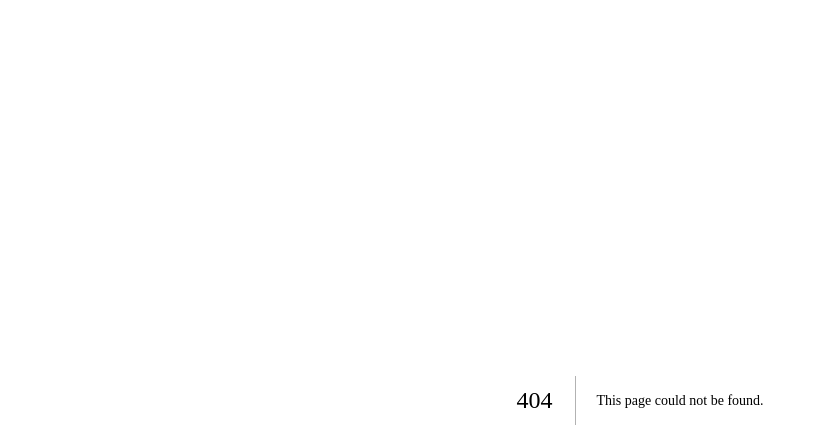
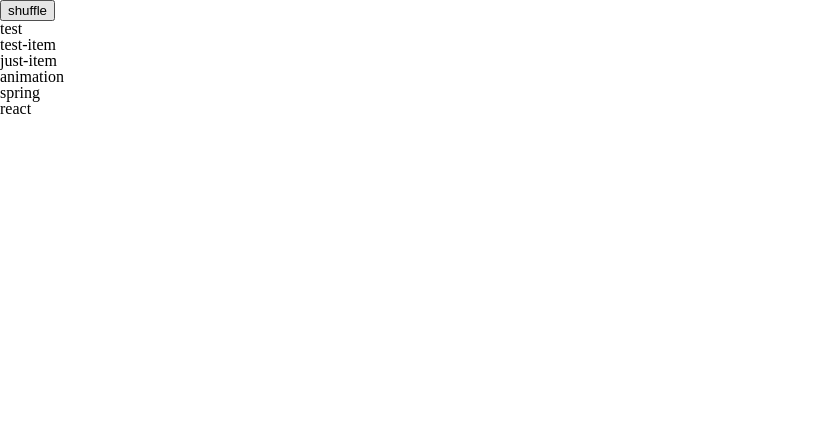
Before and after one commit to Pig-Cola/next-todo, a Next.js app: page /spring-test in a window 1280 px wide. Before the commit this address had no page. Shown: the top 446 px of the page, without its empty margins (0-822 px from the left). Built offline with nearby package versions, Linux system fonts and the light colour scheme.

Commit message:
react spring 임시저장

```diff
--- a/package.json
+++ b/package.json
@@ -13,6 +13,7 @@
     "prop-types": "^15.8.1",
     "react": "17.0.2",
     "react-dom": "17.0.2",
+    "react-spring": "^9.4.2",
     "sass": "^1.49.7",
     "swr": "^1.2.1"
   },
--- /dev/null
+++ b/pages/spring-test/index.jsx
@@ -0,0 +1,85 @@
+import _ from 'lodash'
+import { classOption } from 'utill'
+import style from './index.module.scss'
+
+import { useMemo, useState } from 'react'
+import { animated, easings, useSpring } from 'react-spring'
+
+const classname = classOption(style)
+
+export default function SpringTest() {
+  const [items, setItems] = useState([
+    {
+      value: 'test',
+      position: 0,
+      key: 'key-item-0',
+    },
+    {
+      value: 'test-item',
+      position: 1,
+      key: 'key-item-1',
+    },
+    {
+      value: 'just-item',
+      position: 2,
+      key: 'key-item-2',
+    },
+    {
+      value: 'animation',
+      position: 3,
+      key: 'key-item-3',
+    },
+    {
+      value: 'spring',
+      position: 4,
+      key: 'key-item-4',
+    },
+    {
+      value: 'react',
+      position: 5,
+      key: 'key-item-5',
+    },
+  ])
+
+  const spring = useSpring({
+    from: {
+      color: '#000',
+      fontSize: '16px',
+    },
+    to: [
+      {
+        color: 'red',
+        fontSize: '30px',
+      },
+      {
+        color: '#000',
+        fontSize: '16px',
+      },
+    ],
+  })
+
+  const displayItems = useMemo(() => {
+    return _(items)
+      .map(({ value, position, key }) => {
+        return (
+          <div className={classname('test-name')} key={key}>
+            {value}
+          </div>
+        )
+      })
+      .value()
+  }, [items])
+
+  function shuffleBtnClick() {
+    setItems(_(items).shuffle().value())
+  }
+
+  return (
+    <div className={classname('main')}>
+      <button onClick={shuffleBtnClick}>shuffle</button>
+      <animated.div style={spring}>{displayItems}</animated.div>
+      <br />
+      <br />
+    </div>
+  )
+}
```
Also changed, not shown: pages/index.jsx (+13 -4 lines), pages/spring-test/index.module.scss (added), 1 other file (tests, documents, lock files or other folders).
